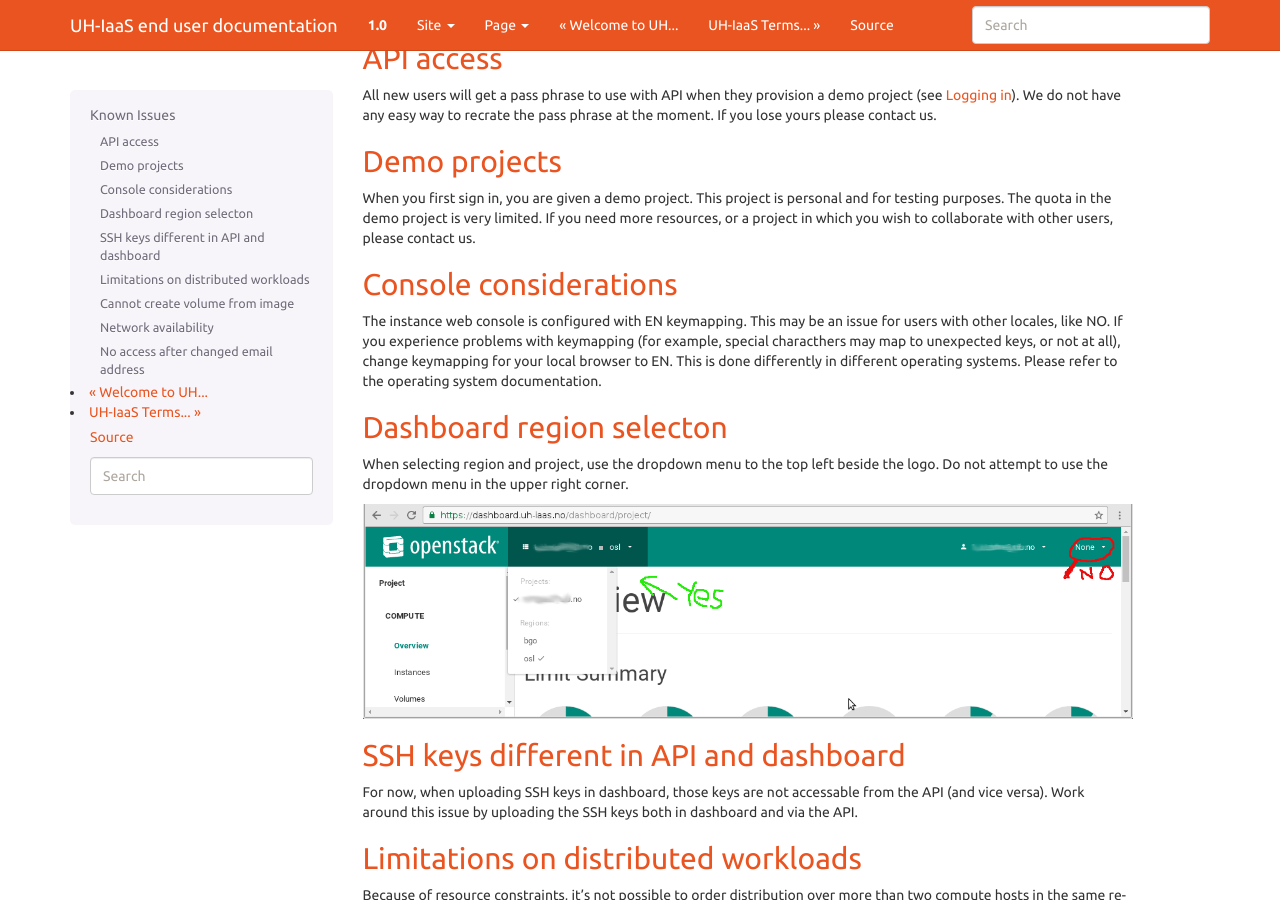
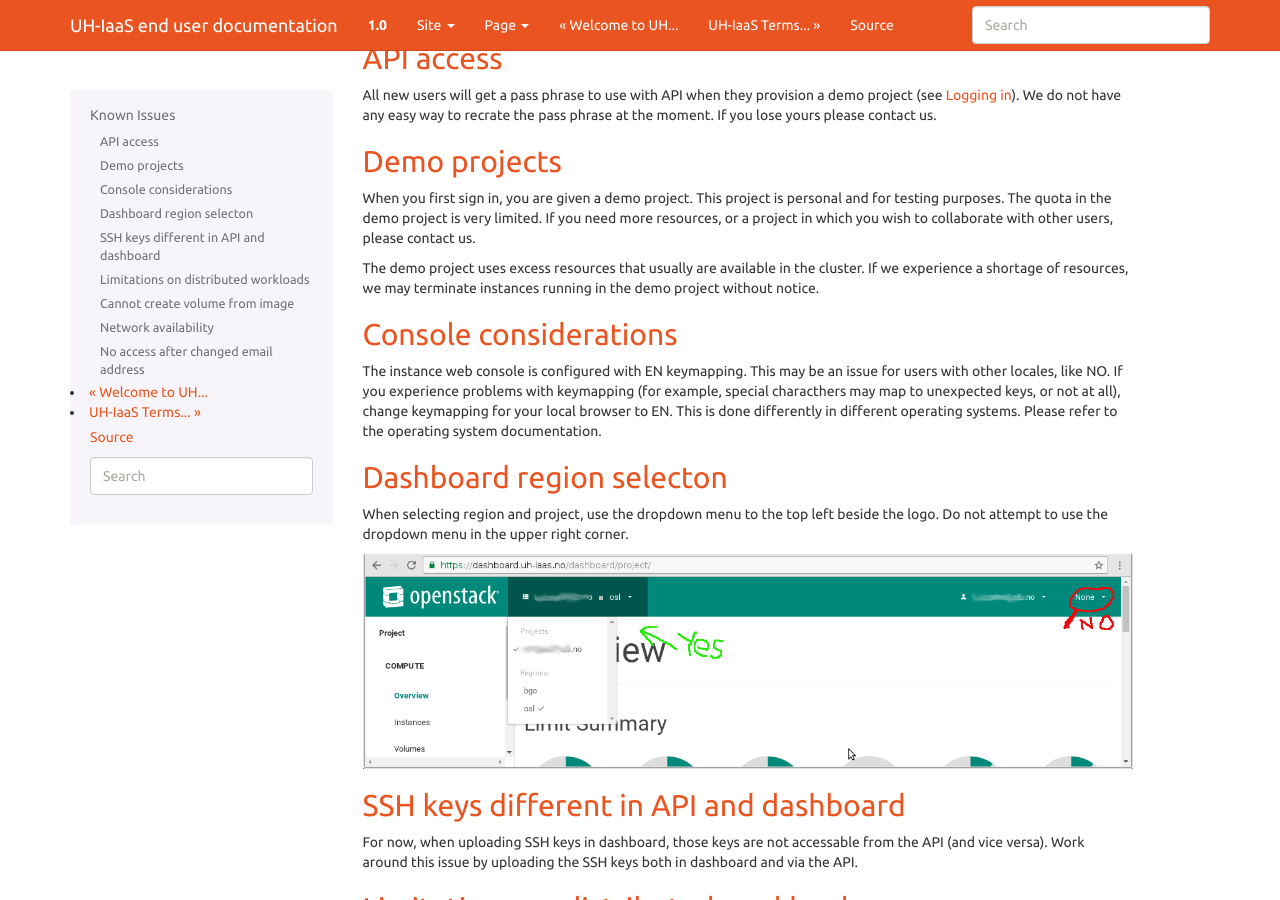
Before and after one commit to norcams/docs-enduser, a Sphinx documentation site: the page built from docs/known-issues.rst, in a window 1280 px wide and 900 px high, scrolled down 396 px. Built offline with Sphinx 7.4.7, drawn with Linux system fonts in a browser that asks for light colours.

Commit message:
more about demo projects

```diff
--- a/docs/known-issues.rst
+++ b/docs/known-issues.rst
@@ -22,6 +22,10 @@ When you first sign in, you are given a demo project. This project is
 personal and for testing purposes. The quota in the demo project is
 very limited. If you need more resources, or a project in which you
 wish to collaborate with other users, please contact us.
+
+The demo project uses excess resources that usually are available in
+the cluster. If we experience a shortage of resources, we may
+terminate instances running in the demo project without notice.
 
 
 Console considerations
```
